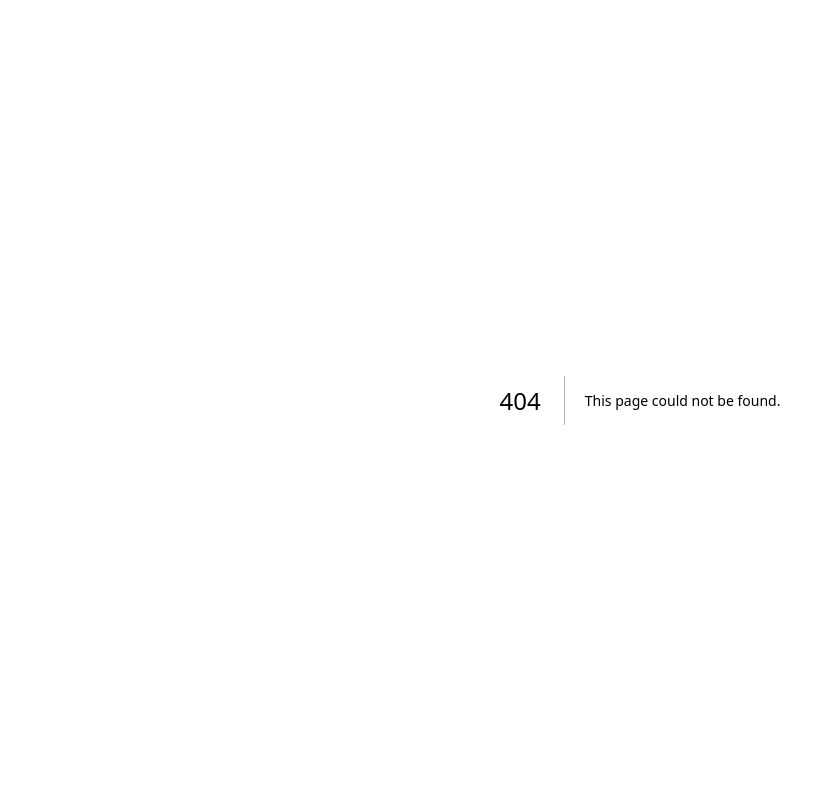
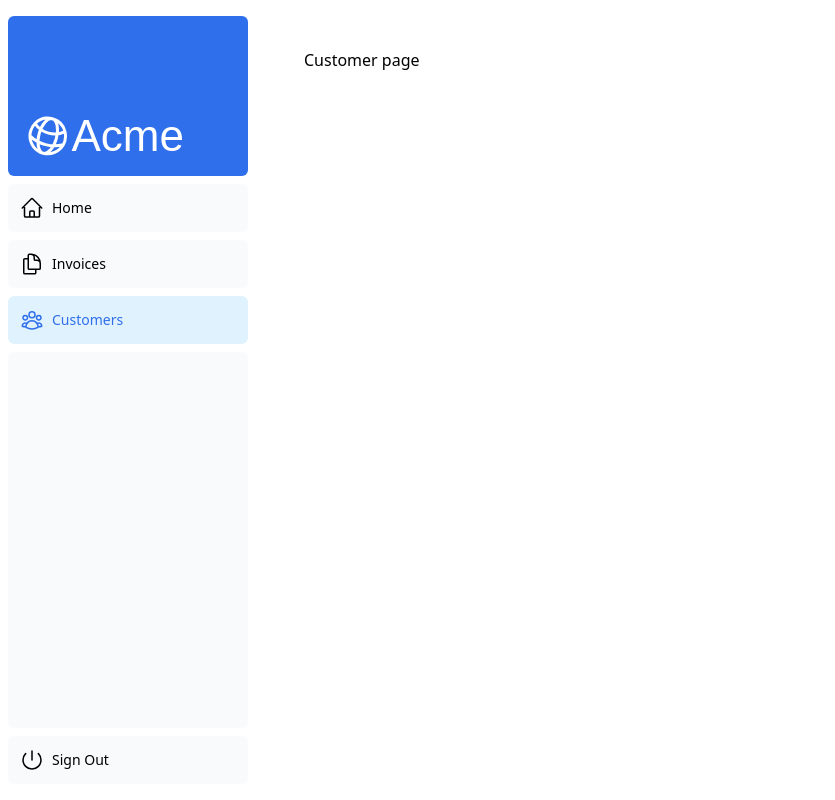
Before and after one commit to truyennv888/an1-next, a Next.js app: page /dashboard/customers in a window 1280 px wide. Before the commit this address had no page. Shown: the whole page, without its empty margins (0-835 px from the left). Built offline with nearby package versions, Linux system fonts and the light colour scheme; a web font is replaced by a local one.

Commit message:
chap 5: layout and page route

```diff
--- /dev/null
+++ b/app/dashboard/customers/page.tsx
@@ -0,0 +1,5 @@
+export default function Page(){
+    return (
+        <p>Customer page</p>
+    )
+}
--- /dev/null
+++ b/app/dashboard/invoices/page.tsx
@@ -0,0 +1,5 @@
+export default function Page(){
+    return (
+        <p>Invoices page</p>
+    )
+}
--- /dev/null
+++ b/app/dashboard/layout.tsx
@@ -0,0 +1,12 @@
+import SideNav from '@/app/ui/dashboard/sidenav';
+
+export default function Layout({ children }: { children: React.ReactNode }) {
+    return (
+        <div className="flex h-screen flex-col md:flex-row md:overflow-hidden">
+            <div className="w-full flex-none md:w-64">
+                <SideNav />
+            </div>
+            <div className="flex-grow p-6 md:overflow-y-auto md:p-12">{children}</div>
+        </div>
+    )
+}
--- /dev/null
+++ b/app/dashboard/page.tsx
@@ -0,0 +1,5 @@
+export default function Page(){
+    return (
+        <p>Dashboard page</p>
+    )
+}
--- a/app/layout.tsx
+++ b/app/layout.tsx
@@ -7,7 +7,7 @@
 }) {
   return (
     <html lang="en">
-      <body>{children}</body>
+      <body className="root-layout">{children}</body>
     </html>
   );
 }
--- a/app/ui/dashboard/nav-links.tsx
+++ b/app/ui/dashboard/nav-links.tsx
@@ -1,3 +1,5 @@
+'use client';
+
 import {
   UserGroupIcon,
   HomeIcon,
@@ -16,20 +18,30 @@
   { name: 'Customers', href: '/dashboard/customers', icon: UserGroupIcon },
 ];
 
+import Link from 'next/link';
+import { usePathname } from 'next/navigation';
+import clsx from 'clsx';
+
 export default function NavLinks() {
   return (
     <>
       {links.map((link) => {
         const LinkIcon = link.icon;
+        const pathname = usePathname();
         return (
-          <a
+          <Link
             key={link.name}
             href={link.href}
-            className="flex h-[48px] grow items-center justify-center gap-2 rounded-md bg-gray-50 p-3 text-sm font-medium hover:bg-sky-100 hover:text-blue-600 md:flex-none md:justify-start md:p-2 md:px-3"
+            className={clsx(
+              "flex h-[48px] grow items-center justify-center gap-2 rounded-md bg-gray-50 p-3 text-sm font-medium hover:bg-sky-100 hover:text-blue-600 md:flex-none md:justify-start md:p-2 md:px-3",
+              {
+                "bg-sky-100 text-blue-600": pathname === link.href
+              }
+            )}
           >
             <LinkIcon className="w-6" />
             <p className="hidden md:block">{link.name}</p>
-          </a>
+          </Link>
         );
       })}
     </>
```
Also changed, not shown: 1 other file (tests, documents, lock files or other folders).
